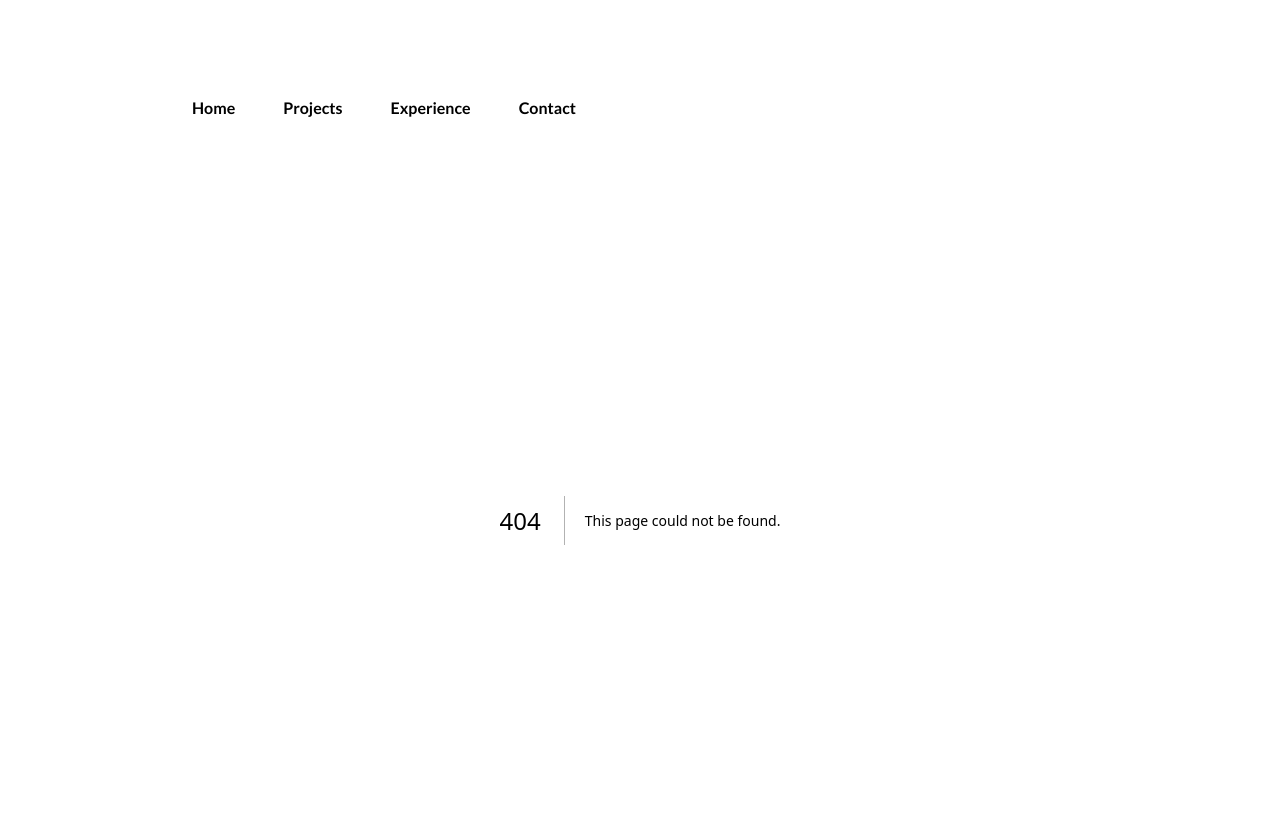
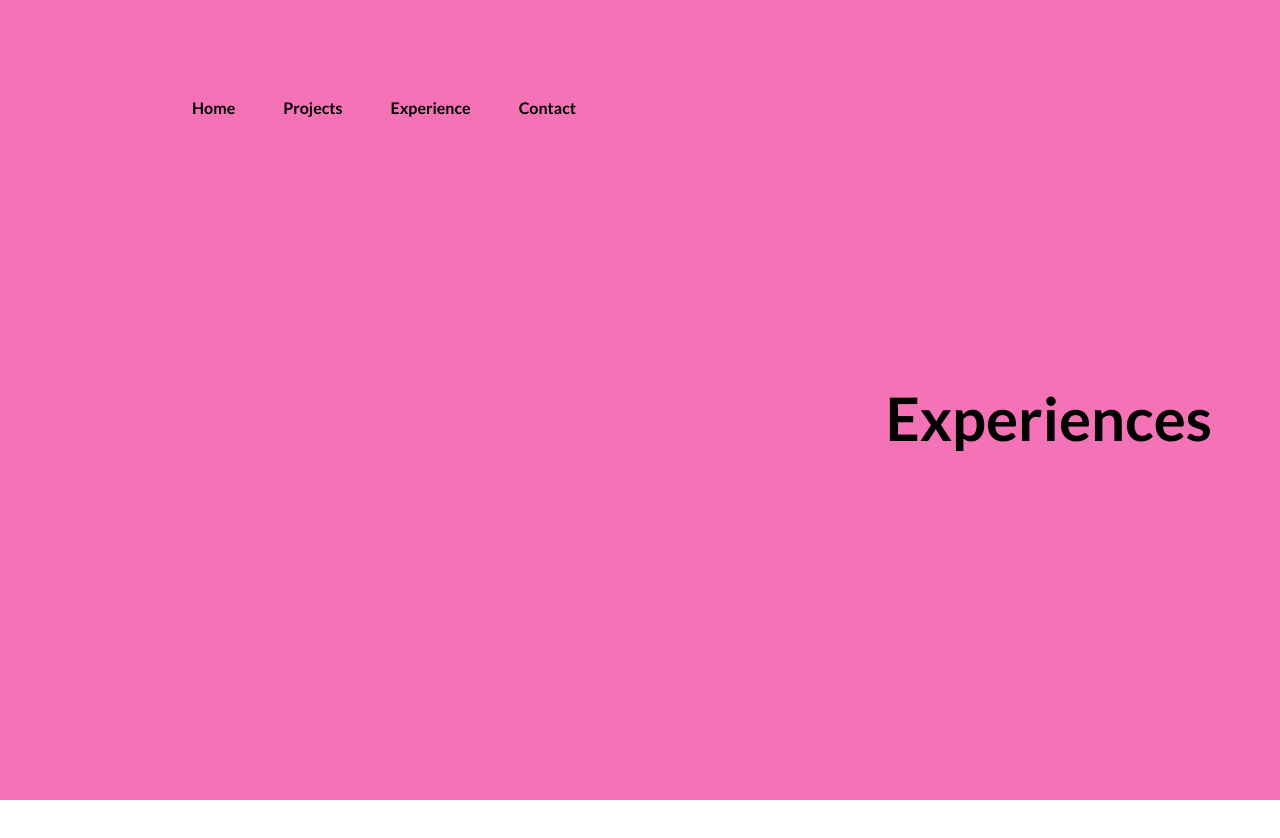
Before and after one commit to AngelRamirez126/portfolio-website-nextjs, a Next.js app: page /experience in a window 1280 px wide. Before the commit this address had no page. Shown: the top 838 px of the page. After the commit the page ends 800 px from the top, so only its background shows below. Built offline with nearby package versions, Linux system fonts and the light colour scheme.

Commit message:
added other pages

```diff
--- a/components/Navbar.js
+++ b/components/Navbar.js
@@ -8,7 +8,7 @@ function Navbar() {
                     <Link href="/">Home</Link>
                 </li>
                 <li>
-                    <Link href="/about">Projects</Link>
+                    <Link href="/projects">Projects</Link>
                 </li>
                 <li>
                     <Link href="/experience">Experience</Link>
--- /dev/null
+++ b/pages/experience.js
@@ -0,0 +1,21 @@
+import Head from 'next/head'
+import { motion as m } from 'framer-motion'
+
+export default function Experience(){
+    return(
+        <m.main
+        initial={{ y: "100%" }}
+        animate={{ y: "0%" }}
+        transition={{ duration: 0.75, ease: "easeOut" }}
+        exit={{ opacity: 1, }}
+        className='text-grey-900 absolute top-0 left-0 w-full h-full bg-pink-400 lg: px-16'>
+            <div className='my-96 p-1 overflow-hidden'>
+                <m.h1 animate={{ y: 0 }}
+                    initial={{ y: "100%" }} transition={{ delay: 0.5, duration: 0.5 }}
+                    className='text-6xl text-center lg:text-right lg:text 9xl'>
+                    Experiences
+                </m.h1>
+            </div>
+        </m.main>
+    )
+}
--- /dev/null
+++ b/pages/projects.js
@@ -0,0 +1,21 @@
+import Head from 'next/head'
+import { motion as m } from 'framer-motion'
+
+export default function Projects(){
+    return(
+        <m.main
+        initial={{ y: "100%" }}
+        animate={{ y: "0%" }}
+        transition={{ duration: 0.75, ease: "easeOut" }}
+        exit={{ opacity: 1, }}
+        className='text-grey-900 absolute top-0 left-0 w-full h-full bg-orange-400 lg: px-16'>
+            <div className='my-96 p-1 overflow-hidden'>
+                <m.h1 animate={{ y: 0 }}
+                    initial={{ y: "100%" }} transition={{ delay: 0.5, duration: 0.5 }}
+                    className='text-6xl text-center lg:text-right lg:text 9xl'>
+                    Projects
+                </m.h1>
+                </div>
+        </m.main>
+    )
+}
```
